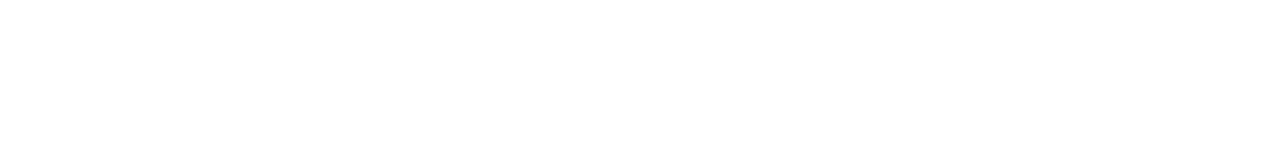
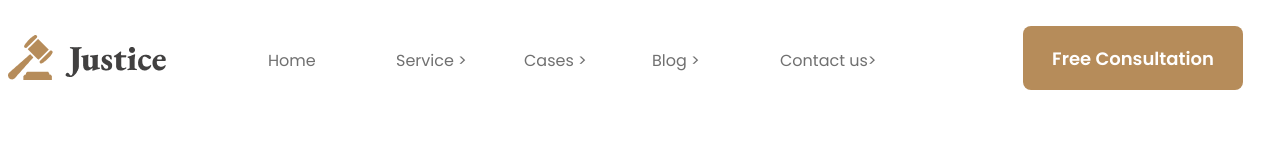
Before and after one commit to HASANALBANNA2024/Banna-legal-Source-ltd, a plain HTML site: page index.html in a window 1280 px wide. Drawn offline with Linux system fonts and the light colour scheme.

Commit message:
navber design Completed

```diff
--- a/index.html
+++ b/index.html
@@ -8,7 +8,42 @@
     <link rel="stylesheet" href="style.css">
 </head>
 
+
 <body>
+    <header class="bg-light">
+        <nav class="navber display">
+            <div class="justice">
+                <img src="images/logo2.png" alt="">
+            </div>
+
+            <div class="navber-icon">
+                <a href="" class="navber-link"> Home</a>
+                <a href="" class="navber-link">Service ></a>
+                <a href="" class="navber-link">Cases ></a>
+                <a href="" class="navber-link">Blog ></a>
+                <a href="" class="navber-link">Contact us> </a>
+
+            </div>
+
+            <div class="navber-button">
+                <button class="button">
+                        Free Consultation
+                </button>
+
+            </div>
+
+        </nav>
+
+    </header>
+
+    <main>
+
+    </main>
+
+
+    <footer>
+
+    </footer>
 
 </body>
 
--- a/style.css
+++ b/style.css
@@ -0,0 +1,91 @@
+@import url('https://fonts.googleapis.com/css2?family=Poppins:ital,wght@0,100;0,200;0,300;0,400;0,500;0,600;0,700;0,800;0,900;1,100;1,200;1,300;1,400;1,500;1,600;1,700;1,800;1,900&display=swap');
+
+/* share style */
+.display{
+    display: flex;}
+
+.bg-light{
+    background-color: rgb(255,255,255);
+}
+
+    /* navber desgin */
+
+.navber{
+flex-direction: row;
+justify-content: space-between;
+align-items: center;
+margin: 0 auto;
+margin-bottom: 50px;
+
+}
+
+.justice{
+    width: 158px;
+    height: 46px;
+}
+.navber-link{
+    text-decoration: none;
+    color: rgb(112,112,112);
+    width: 7rem;
+    height: 1.25rem;
+    font-size: 1rem;
+    font-weight: 400px;
+    font-family: "Poppins", sans-serif;
+}
+.navber-icon{
+    display: flex;
+    flex-direction: row;
+    justify-content: center;
+    align-items: center;
+    gap:1rem;
+}
+/* .navber-button{
+    width: 220px;
+    height: 4rem;
+    border-radius: 0.5rem;
+    background-color: rgb(182,140,90);
+
+} */
+.button{
+    color: rgb(255, 255, 255);
+    font-family: Poppins;
+    font-size: 18px;
+    font-weight: 600;
+    background-color: rgb(182,140,90);
+    border: none;
+    text-align: center;
+    margin: 18px 29px;
+    width: 220px;
+    height: 4rem;
+    border-radius: 0.5rem;
+
+}
+
+
+
+
+
+/* Mobile Media Query  */
+
+@media screen and (max-width: 576px){
+     /* navber media for mobile  */
+    .navber,.navber-icon{
+        flex-direction: column;
+        gap: 1 rem;
+        width: 100%;
+        margin: 0 auto;
+        align-items: center;
+    }
+}
+
+/* Tablet Media  */
+@media screen  and (min-width:577px) and (max-width:992px){
+    /* navber media for tablet  */
+    .navber,.navber-icon{
+        flex-direction: column;
+        gap: 1 rem;
+        width: 100%;
+        margin: 0 auto;
+        align-items: center;
+    }
+}
```
